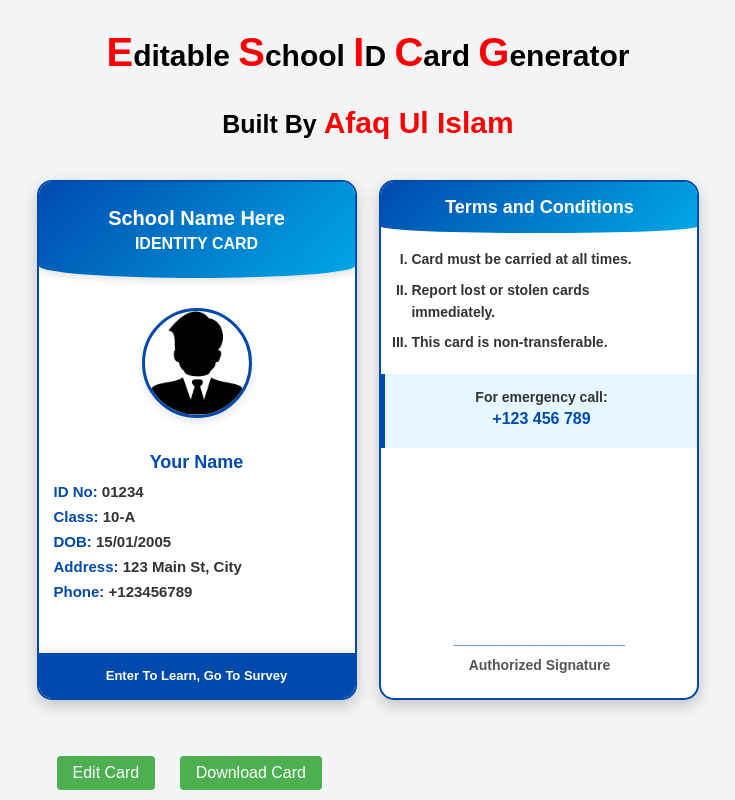
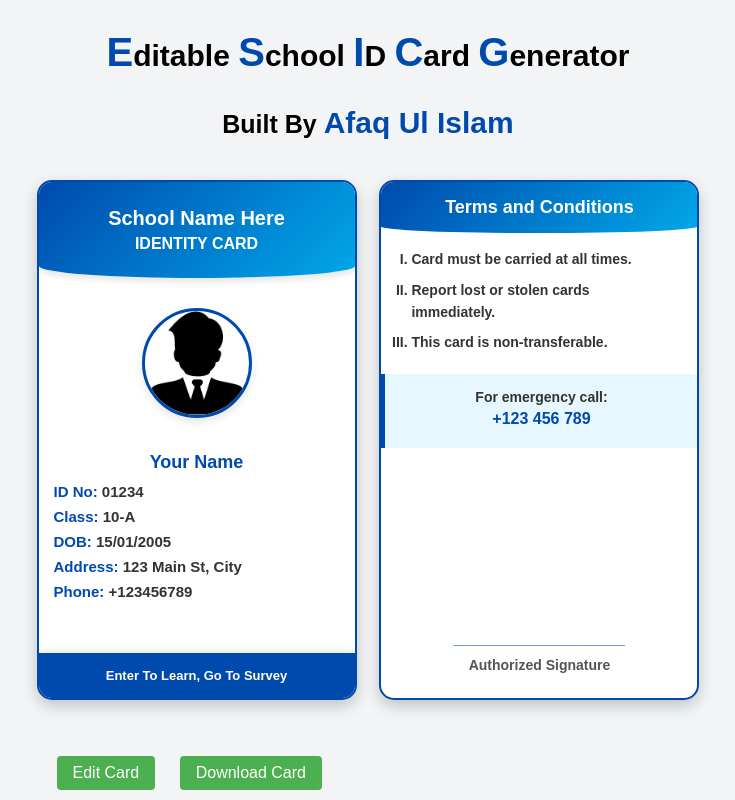
Before and after one commit to afaqulislam/School-Id-Card-Maker-, a plain HTML site: page index.html in a window 1280 px wide. Shown: the whole page, without its empty margins (272-1007 px from the left). Drawn offline with Linux system fonts and the light colour scheme.

Commit message:
Id Card Maker

```diff
--- a/styles.css
+++ b/styles.css
@@ -26,7 +26,7 @@ body {
     margin: 20px 70px 0;
 }
 .span{
-    color: red;
+    color: #004aad;
     font-size: 40px;
 }
 h4{
@@ -36,7 +36,7 @@ h4{
 }
 
 .span-built{
-    color: red;
+    color:#004aad;
     font-size: 30px;
 }
 /* Card styling for both front and back */
```
